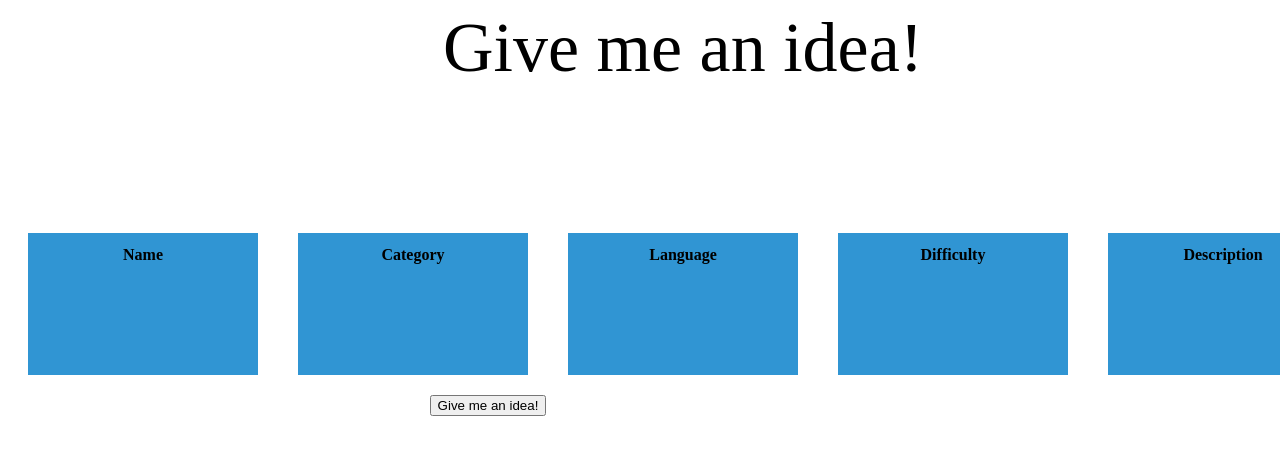
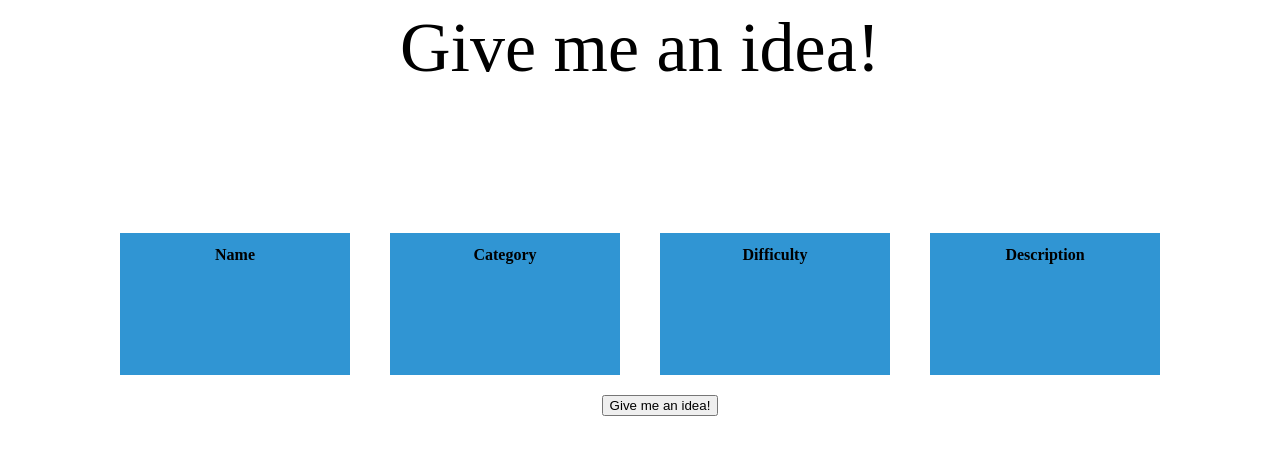
Before and after one commit to kgwl/give_me_an_idea, a Django app: page / in a window 1280 px wide; the page is wider, and only the part inside the window is pictured. Shown: the top 455 px of that part. Run offline with Django 3.2, Linux system fonts and the light colour scheme.

Commit message:
-Language field from Idea model has been deleted -Separate model has been created for the category field

```diff
--- a/idea_generator/admin.py
+++ b/idea_generator/admin.py
@@ -1,4 +1,5 @@
 from django.contrib import admin
-from .models import Idea
+from .models import Idea,Category
 
 admin.site.register(Idea)
+admin.site.register(Category)
--- a/idea_generator/views.py
+++ b/idea_generator/views.py
@@ -9,7 +9,6 @@ def index_view(request):
         'category':'',
         'difficulty':'',
         'description':'',
-        'language':''
     }
 
     if request.GET.get('btn'):
@@ -17,9 +16,8 @@ def index_view(request):
         idea = Idea.objects.get(id=select_id)
 
         context['name'] = idea.name
-        context['category'] = idea.category
+        context['category'] = idea.category.category
         context['difficulty'] = idea.difficulty
-        context['language'] = idea.language_category
         context['description'] = idea.description
 
 
--- a/static/gmai/base.css
+++ b/static/gmai/base.css
@@ -1,11 +1,11 @@
 #page{
-    width:1350px;
+    width:1080px;
     margin-left:auto;
     margin-right:auto;
 }
 
 #web-title{
-    width:1350px;
+    width:1080px;
     maring:20px;
     font-size:70px;
     text-align:center;
@@ -27,7 +27,7 @@
 }
 
 #rand-btn{
-    width:960px;
+    width:1120px;
     text-align:center;
 }
 
--- a/templates/main.html
+++ b/templates/main.html
@@ -13,10 +13,6 @@
         <div id="category" class="container">
             <h2 class="container-header">Category</h2>
             {{category}}
-        </div>
-        <div id="language" class="container">
-            <h2 class="container-header">Language</h2>
-            {{language}}
         </div>
         <div id="difficulty" class="container">
             <h2 class="container-header">Difficulty</h2>
```
Also changed, not shown: idea_generator/models.py (+5 -2 lines).
